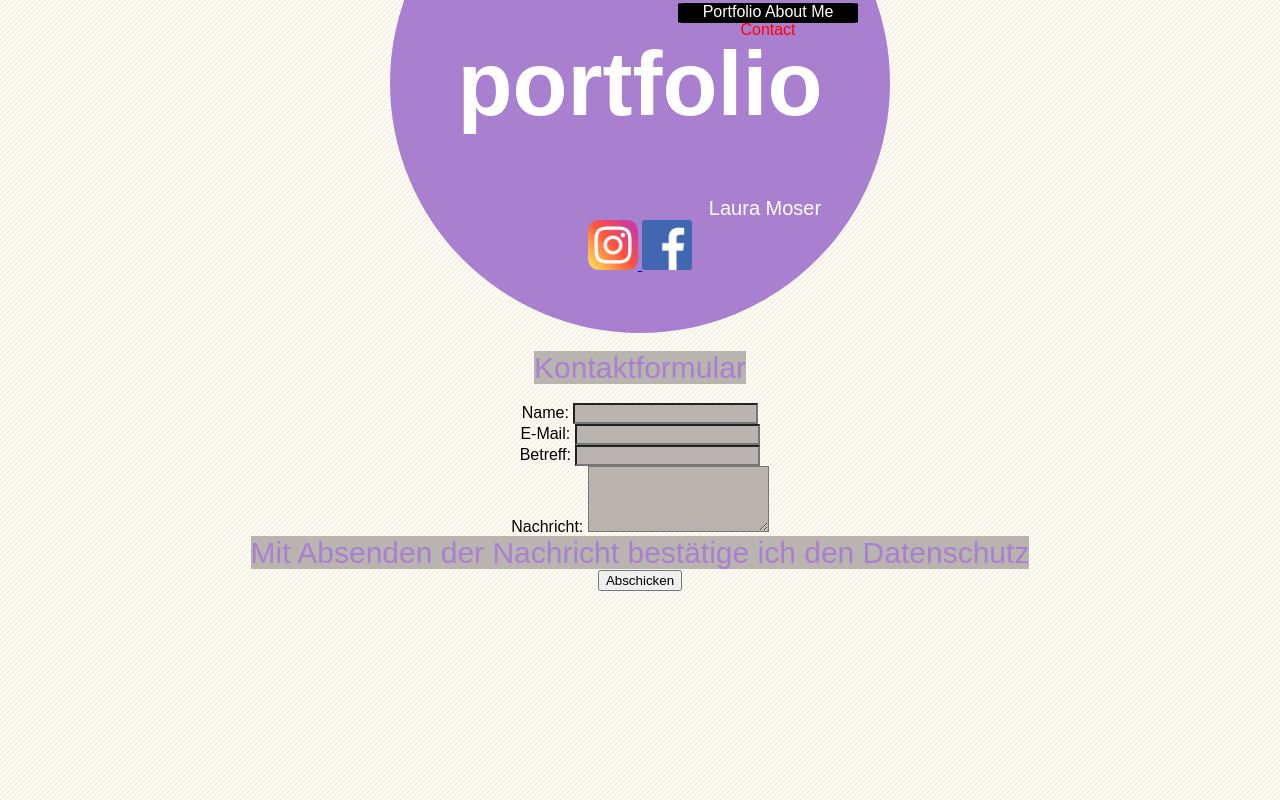
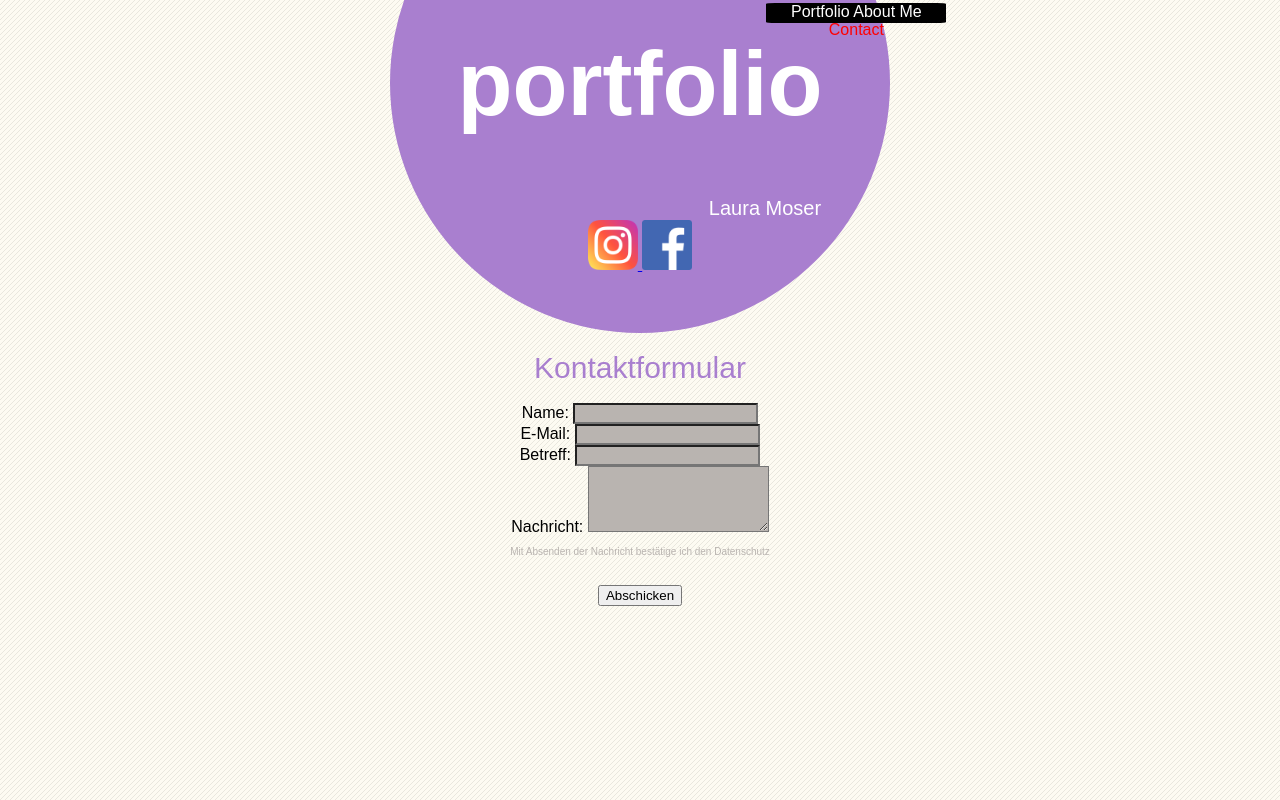
Before and after one commit to lauramoser/GIS-SS2020, a plain HTML site: page Aufgabe03/Kontakte.html in a window 1280 px wide. Drawn offline with Linux system fonts and the light colour scheme.

Commit message:
Aufgabe03 verbessert

```diff
--- a/Aufgabe03/Kontakte.html
+++ b/Aufgabe03/Kontakte.html
@@ -41,7 +41,7 @@
             <label>Nachricht:</label>
             <textarea rows="4" name="nachricht" required></textarea>
             <br>
-            <a>Mit Absenden der Nachricht bestätige ich den Datenschutz</a>
+            <p>Mit Absenden der Nachricht bestätige ich den Datenschutz</p>
             <br>
             <button type="submit"> Abschicken </button>
 
--- a/Aufgabe03/style.css
+++ b/Aufgabe03/style.css
@@ -9,7 +9,7 @@ nav{
     width: 180px;
     height: 20px;
     border-radius: 5%;
-    margin: -5px auto auto 670px;
+    margin: -5px auto auto 60%;
     position: sticky;
     top: 0;
 }
@@ -66,6 +66,7 @@ nav a:hover{
     background-color: rgb(185, 180, 176);
 }
 
-#kontakt a{
-    background-color: rgb(185, 180, 176);
+#kontakt p{
+    color: rgb(185, 180, 176);
+    font-size: x-small;
 }
```
